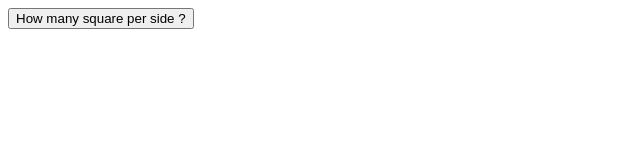
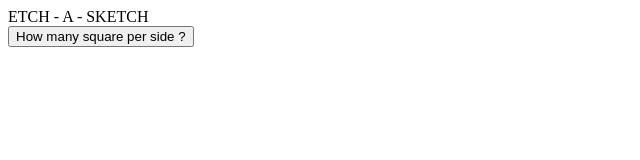
Before and after one commit to Noceolo/etch-a-Sketch-TOP, a plain HTML site: page index.html in a window 1280 px wide. Shown: the whole page, without its empty margins (0-640 px from the left). Drawn offline with Linux system fonts and the light colour scheme.

Commit message:
Added main div for flexbox display

```diff
--- a/index.html
+++ b/index.html
@@ -8,10 +8,14 @@
 
 </head>
 <body>
-    <button id="sizeSelect">How many square per side ?</button>
-    <div id="container">
+    <div id="main">
+        <div id="title">ETCH - A - SKETCH</div>
+        <button id="sizeSelect">How many square per side ?</button>
+        <div id="container">
 
+        </div>
     </div>
+
     <script src="script.js"></script>
 </body>
 </html>
```
